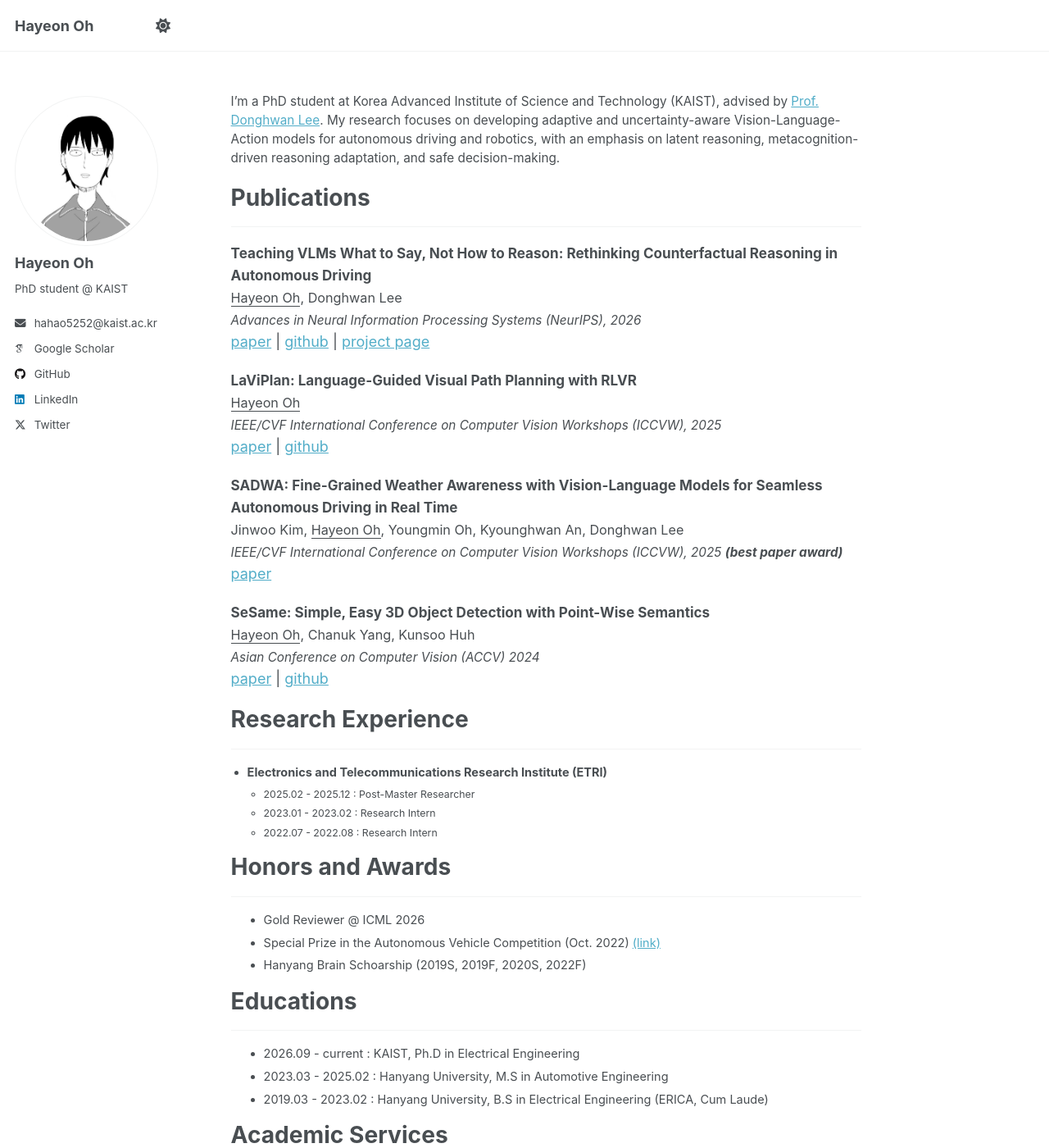
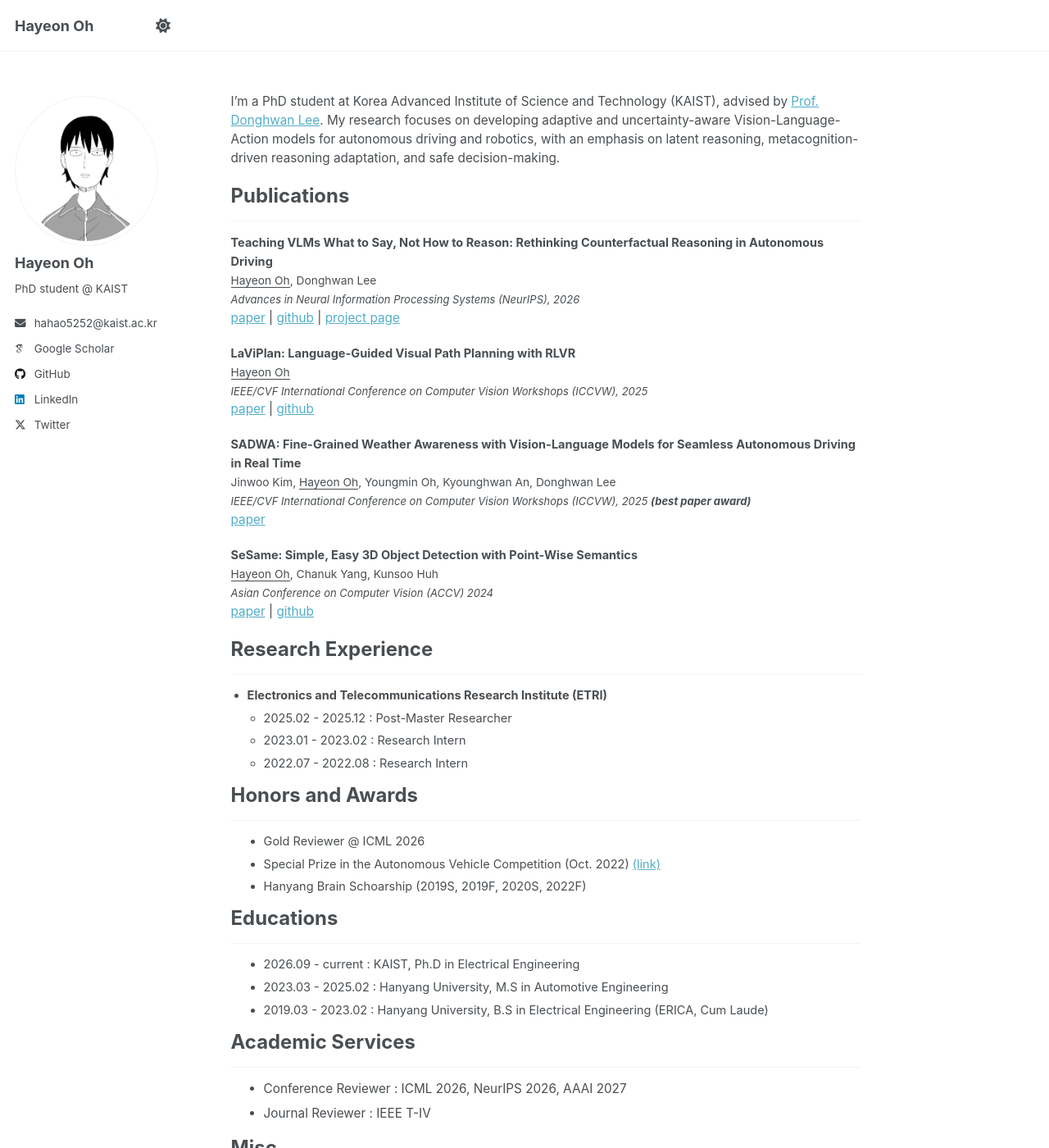
Before and after one commit to OPhD-hahao/OPhD-hahao.github.io, a Jekyll site: the page built from _pages/about.md, in a window 1280 px wide and 1400 px high. Shown: the whole window at 82% size. Built offline with Jekyll 4.4.1, drawn with Linux system fonts in a browser that asks for light colours; some web fonts are replaced; a script that is not in the unit is left out.

Commit message:
[fix] font size

```diff
--- a/_sass/layout/_page.scss
+++ b/_sass/layout/_page.scss
@@ -403,7 +403,5 @@
 /* TODO : About page specific styles */
 
 .about-page .page__content {
-  p, li, dl {
-    font-size: 0.85em;
-  }
+  font-size: 0.85em;
 }
```
